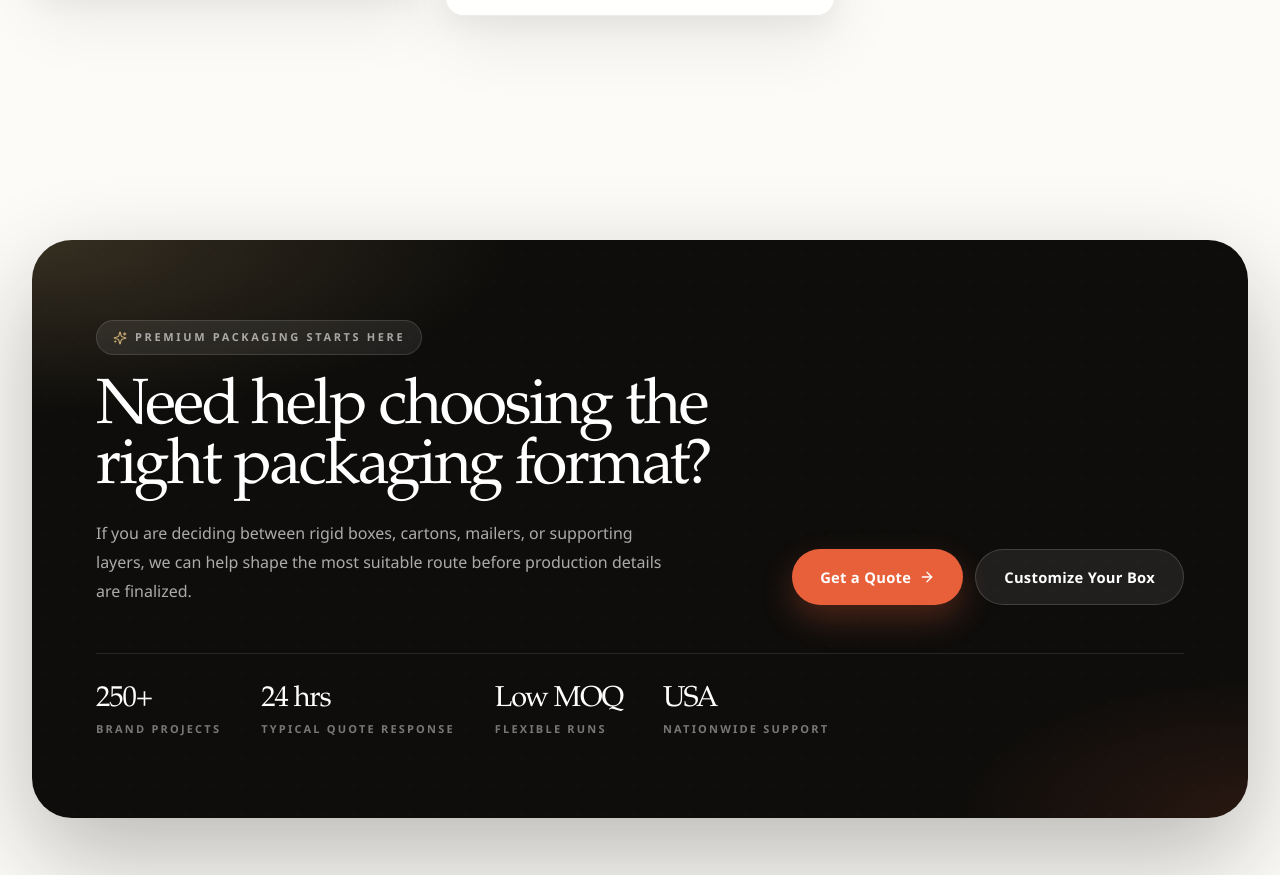
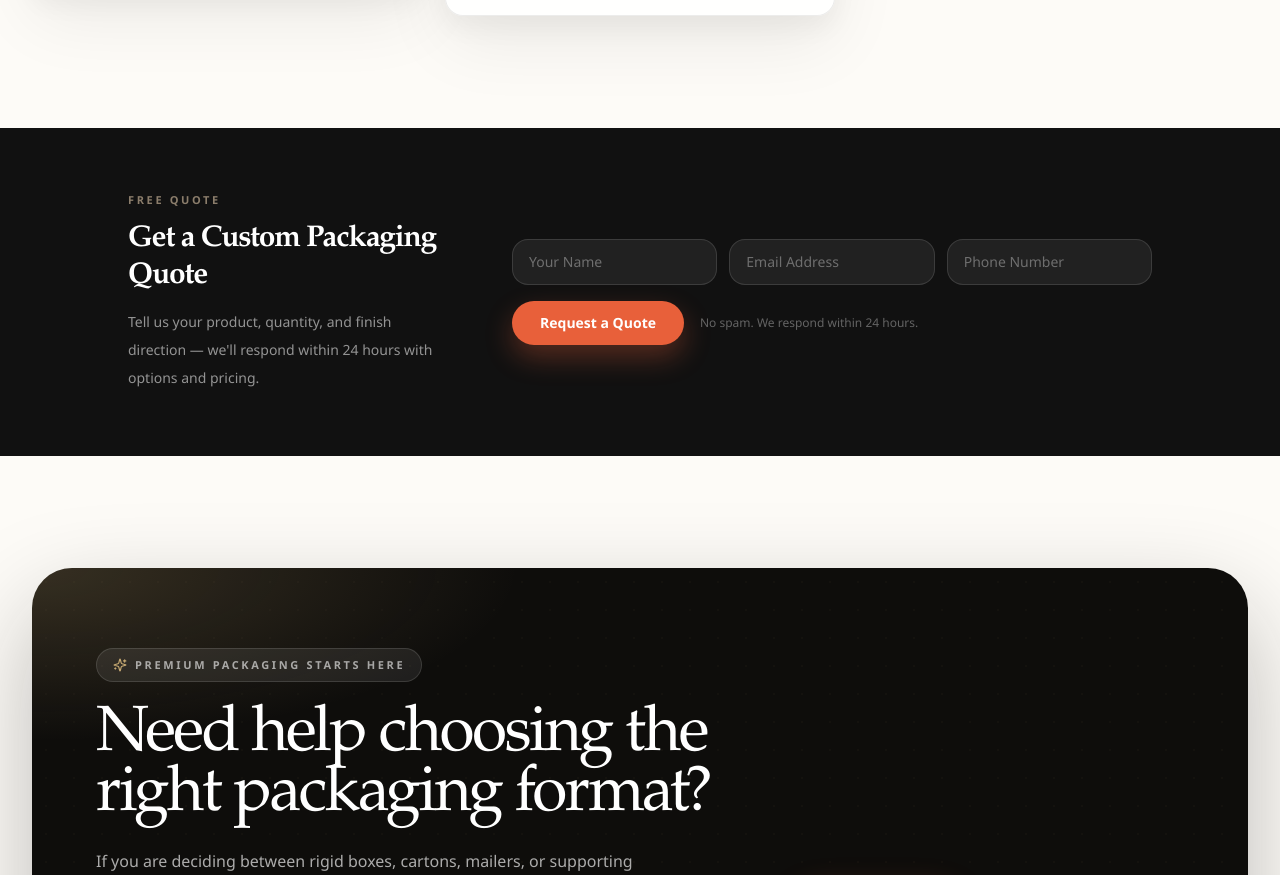
Before and after one commit to iamzeeshaikh/zeepack, a Next.js app: page /products in a window 1280 px wide. Shown: the part 7817-8692 px from the top of the page. Built offline with nearby package versions, Linux system fonts and the light colour scheme.

Commit message:
Add short lead form to all product, category, and industry pages
Co-Authored-By: Claude Sonnet 4.6 <noreply@anthropic.com>

```diff
--- a/src/app/industries/[slug]/page.tsx
+++ b/src/app/industries/[slug]/page.tsx
@@ -8,6 +8,7 @@ import {
   VisualSpotlight,
 } from "@/components/sections/editorial-page-sections";
 import { CTASection } from "@/components/ui/cta-section";
+import { PageLeadForm } from "@/components/forms/page-lead-form";
 import { Container } from "@/components/ui/container";
 import { FAQAccordion } from "@/components/ui/faq-accordion";
 import { Reveal } from "@/components/ui/reveal";
@@ -348,6 +349,12 @@ export default async function IndustryDetailPage({
         </Container>
       </section>
 
+      <PageLeadForm
+        context={`${industry.name} Packaging`}
+        title={`Get a Quote for ${industry.name} Packaging`}
+        description="Tell us your product type, quantity, and finish direction — we'll respond within 24 hours."
+      />
+
       <CTASection
         title={`Need packaging shaped around the ${industry.name.toLowerCase()} category?`}
         description="Share the product type, format, and presentation goals so we can help narrow the structure and material direction."
--- a/src/app/industries/page.tsx
+++ b/src/app/industries/page.tsx
@@ -2,6 +2,7 @@ import { industries } from "@/data/industries";
 import { createMetadata } from "@/lib/seo";
 import { EditorialHero } from "@/components/sections/editorial-page-sections";
 import { CTASection } from "@/components/ui/cta-section";
+import { PageLeadForm } from "@/components/forms/page-lead-form";
 import { Container } from "@/components/ui/container";
 import { IndustryCard } from "@/components/ui/industry-card";
 import { Reveal } from "@/components/ui/reveal";
@@ -59,6 +60,11 @@ export default function IndustriesPage() {
         </Container>
       </section>
 
+      <PageLeadForm
+        title="Get a Quote for Your Industry"
+        description="Tell us your product category, quantity, and packaging goals — we'll respond within 24 hours."
+      />
+
       <CTASection
         title="Need packaging designed around your exact industry context?"
         description="If the product category, launch channel, or retail environment is shaping the packaging decision, we can help narrow the right route."
--- a/src/app/products/[slug]/page.tsx
+++ b/src/app/products/[slug]/page.tsx
@@ -24,6 +24,7 @@ import {
 import { CategoryCard } from "@/components/ui/category-card";
 import { Container } from "@/components/ui/container";
 import { CTASection } from "@/components/ui/cta-section";
+import { PageLeadForm } from "@/components/forms/page-lead-form";
 import { FAQAccordion } from "@/components/ui/faq-accordion";
 import { ProductTrustStrip } from "@/components/ui/product-trust-strip";
 import { Reveal } from "@/components/ui/reveal";
@@ -582,6 +583,12 @@ export default async function ProductCategoryPage({
         </Container>
       </section>
 
+      <PageLeadForm
+        context={category.name}
+        title={`Get a Quote for ${category.name}`}
+        description="Tell us your quantity, size, and finish direction — we'll respond within 24 hours with pricing and options."
+      />
+
       <CTASection
         title={`Need a quote for ${category.name.toLowerCase()}?`}
         description="Share your quantity, dimensions, material direction, and finish expectations so we can shape the right packaging route around the product."
--- a/src/app/products/page.tsx
+++ b/src/app/products/page.tsx
@@ -3,6 +3,7 @@ import { createMetadata } from "@/lib/seo";
 import { EditorialHero } from "@/components/sections/editorial-page-sections";
 import { ProductsExplorer } from "@/components/sections/products-explorer";
 import { CTASection } from "@/components/ui/cta-section";
+import { PageLeadForm } from "@/components/forms/page-lead-form";
 import { Container } from "@/components/ui/container";
 import { Reveal } from "@/components/ui/reveal";
 import { SectionHeading } from "@/components/ui/section-heading";
@@ -50,6 +51,11 @@ export default function ProductsPage() {
         </Container>
       </section>
 
+      <PageLeadForm
+        title="Get a Custom Packaging Quote"
+        description="Tell us your product, quantity, and finish direction — we'll respond within 24 hours with options and pricing."
+      />
+
       <CTASection
         title="Need help choosing the right packaging format?"
         description="If you are deciding between rigid boxes, cartons, mailers, or supporting layers, we can help shape the most suitable route before production details are finalized."
--- /dev/null
+++ b/src/components/forms/page-lead-form.tsx
@@ -0,0 +1,105 @@
+"use client";
+
+import { useRouter } from "next/navigation";
+import { useState } from "react";
+
+import { submitFormRequest } from "@/lib/form-client";
+
+type Props = {
+  context?: string;
+  eyebrow?: string;
+  title?: string;
+  description?: string;
+};
+
+const initialState = { name: "", email: "", phone: "" };
+
+export function PageLeadForm({
+  context = "",
+  eyebrow = "Free Quote",
+  title = "Get a Custom Packaging Quote",
+  description = "Share your details and we'll respond within 24 hours with pricing and options.",
+}: Props) {
+  const router = useRouter();
+  const [form, setForm] = useState(initialState);
+  const [isSubmitting, setIsSubmitting] = useState(false);
+  const [error, setError] = useState("");
+
+  function set(field: keyof typeof initialState) {
+    return (e: React.ChangeEvent<HTMLInputElement>) =>
+      setForm((prev) => ({ ...prev, [field]: e.target.value }));
+  }
+
+  async function handleSubmit(e: React.FormEvent<HTMLFormElement>) {
+    e.preventDefault();
+    setIsSubmitting(true);
+    setError("");
+    try {
+      await submitFormRequest("lead", { ...form, productType: context });
+      router.push("/thank-you/?form=lead");
+    } catch (err) {
+      setError(err instanceof Error ? err.message : "Unable to submit. Please try again.");
+    } finally {
+      setIsSubmitting(false);
+    }
+  }
+
+  return (
+    <div className="bg-[var(--color-primary)] px-8 py-12 sm:px-12 sm:py-16">
+      <div className="mx-auto max-w-5xl">
+        <div className="flex flex-col gap-8 lg:flex-row lg:items-center lg:gap-16">
+          <div className="lg:w-80 lg:shrink-0">
+            <p className="text-[11px] font-bold uppercase tracking-[0.24em] text-[var(--color-taupe)]">
+              {eyebrow}
+            </p>
+            <h2 className="mt-3 font-display text-2xl font-bold leading-tight text-white sm:text-3xl">
+              {title}
+            </h2>
+            <p className="mt-3 text-sm leading-7 text-[rgba(255,255,255,0.55)]">{description}</p>
+          </div>
+
+          <form onSubmit={handleSubmit} className="flex-1">
+            <div className="grid gap-3 sm:grid-cols-3">
+              <input
+                className="rounded-2xl border border-[rgba(255,255,255,0.12)] bg-[rgba(255,255,255,0.07)] px-4 py-3 text-sm text-white placeholder-[rgba(255,255,255,0.35)] outline-none transition focus:border-[var(--color-taupe)] focus:bg-[rgba(255,255,255,0.1)]"
+                placeholder="Your Name"
+                value={form.name}
+                onChange={set("name")}
+                required
+              />
+              <input
+                type="email"
+                className="rounded-2xl border border-[rgba(255,255,255,0.12)] bg-[rgba(255,255,255,0.07)] px-4 py-3 text-sm text-white placeholder-[rgba(255,255,255,0.35)] outline-none transition focus:border-[var(--color-taupe)] focus:bg-[rgba(255,255,255,0.1)]"
+                placeholder="Email Address"
+                value={form.email}
+                onChange={set("email")}
+                required
+              />
+              <input
+                className="rounded-2xl border border-[rgba(255,255,255,0.12)] bg-[rgba(255,255,255,0.07)] px-4 py-3 text-sm text-white placeholder-[rgba(255,255,255,0.35)] outline-none transition focus:border-[var(--color-taupe)] focus:bg-[rgba(255,255,255,0.1)]"
+                placeholder="Phone Number"
+                value={form.phone}
+                onChange={set("phone")}
+              />
+            </div>
+            {error ? (
+              <p className="mt-2 text-sm text-[var(--color-cta)]">{error}</p>
+            ) : null}
+            <div className="mt-4 flex flex-wrap items-center gap-4">
+              <button
+                type="submit"
+                disabled={isSubmitting}
+                className="inline-flex items-center gap-2 rounded-full bg-[var(--color-cta)] px-7 py-3 text-sm font-bold text-white shadow-[0_12px_28px_rgba(232,96,58,0.32)] transition hover:opacity-90 disabled:opacity-60"
+              >
+                {isSubmitting ? "Sending…" : "Request a Quote"}
+              </button>
+              <p className="text-[12px] text-[rgba(255,255,255,0.35)]">
+                No spam. We respond within 24 hours.
+              </p>
+            </div>
+          </form>
+        </div>
+      </div>
+    </div>
+  );
+}
```
